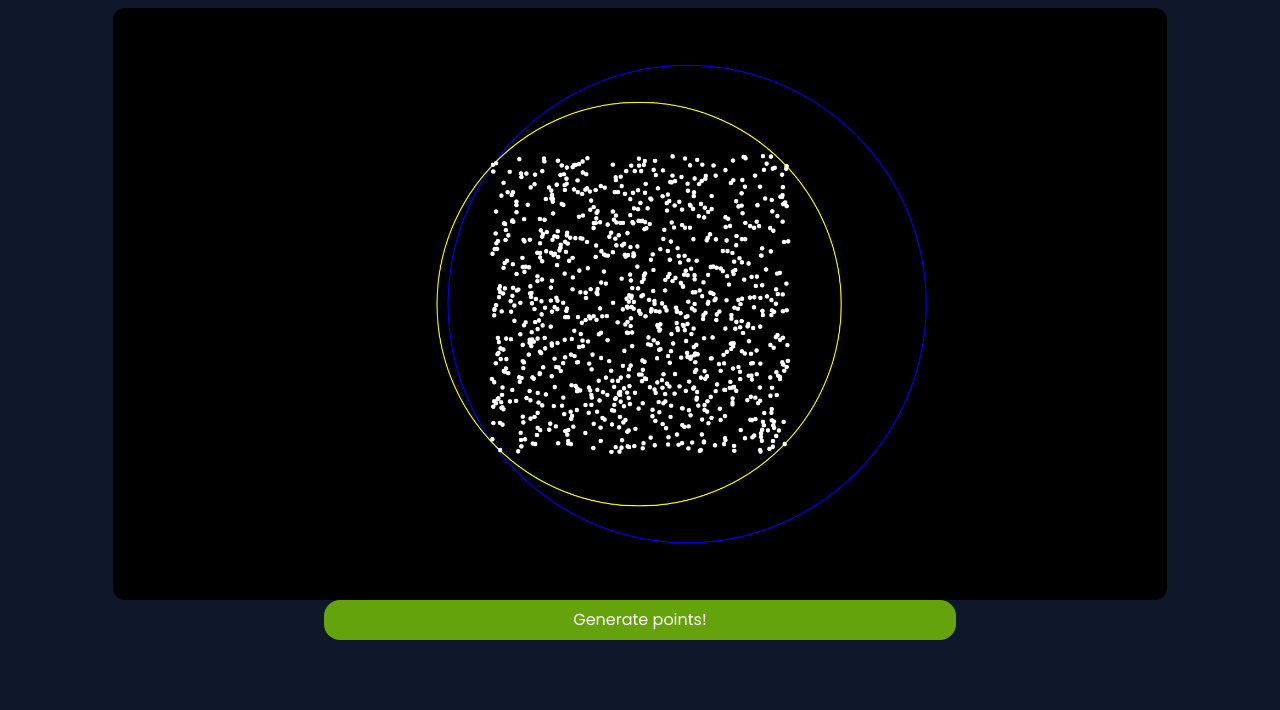
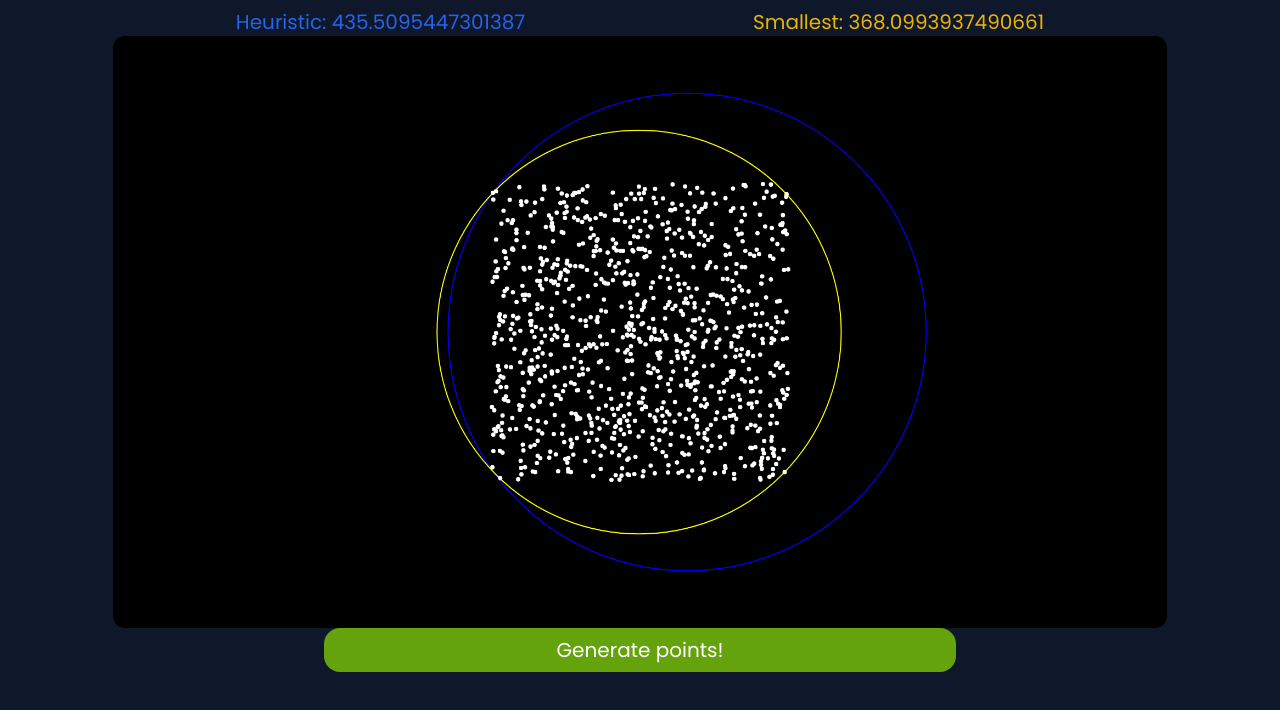
Before and after one commit to srNando0/smallest-enclosing-circle, a React (Vite) app: page / in a window 1280 px wide. Shown: the top 710 px of the page. Built offline with nearby package versions, Linux system fonts and the light colour scheme.

Commit message:
add radius info

```diff
--- a/src/App.tsx
+++ b/src/App.tsx
@@ -4,6 +4,16 @@ import { ReactNode, RefObject } from "react";
 import { Resolution, NullError, Renderer } from "./core/Renderer";
 import { Point, Circle } from "./core/Geometry";
 import { Matrix2, Vector2 } from "./core/LinearAlgebra";
+
+
+
+/*
+	Interfaces
+*/
+interface RadiusInfo {
+	heuristic: number,
+	smallest: number
+}
 
 
 
@@ -30,7 +40,7 @@ function generateRandomPoint(
 function generatePointsAndCircle(
 	renderer: Renderer,
 	resolution: Resolution
-) {
+): RadiusInfo {
 	const points: Point[] = [];
 
 	// Generate points
@@ -61,6 +71,13 @@ function generatePointsAndCircle(
 
 	// Draw points
 	renderer.drawPoints(points, "white", 4);
+
+
+
+	return {
+		heuristic: enclosingCircle.radius,
+		smallest: sec.radius
+	};
 
 
 
@@ -95,24 +112,37 @@ function generatePointsAndCircle(
 	Main ReactNode
 */
 const App = ():ReactNode => {
+	/*
+		Variables
+	*/
 	const canvasRef: RefObject<HTMLCanvasElement> = useRef<HTMLCanvasElement>(null);
+	const renderer = useRef<Renderer | null>(null);
 	const canvasResolution: Resolution = {
 		width: 10*192,
 		height: 10*108
 	};
 
-	let renderer: Renderer | null;
+
+
+	/*
+		Functions
+	*/
+	const clickGenerate = (): void => {
+		if (renderer.current == null)
+			throw new NullError("renderer is null");
+
+		setRadiusInfo(generatePointsAndCircle(renderer.current, canvasResolution));
+	}
 
 
 
-	const clickGenerate = (): void => {
-		if (renderer == null)
-			throw new NullError("renderer is null");
-
-		generatePointsAndCircle(renderer, canvasResolution);
-	}
-
-
+	/*
+		Hooks
+	*/
+	const [radiusInfo, setRadiusInfo] = useState<{heuristic: number, smallest: number}>({
+		heuristic: 0,
+		smallest: 0
+	});
 
 	useEffect(() => {
 		// Exit if the canvas is not loaded yet
@@ -126,9 +156,9 @@ const App = ():ReactNode => {
 
 		// Create a Renderer and call the main function
 		try {
-			renderer = new Renderer(current, canvasResolution);
+			renderer.current = new Renderer(current, canvasResolution);
 
-			generatePointsAndCircle(renderer, canvasResolution);
+			setRadiusInfo(generatePointsAndCircle(renderer.current, canvasResolution));
 		} catch (e: unknown) {
 			if (e instanceof Error) {
 				console.error(e.name);
@@ -141,7 +171,11 @@ const App = ():ReactNode => {
 
 	return (
 		<>
-		<div className='p-2 rounded-xl flex flex-col'>
+		<div className='p-2 rounded-xl flex flex-col text-xl'>
+			<div className="flex justify-evenly">
+				<h1 className="self-center text-blue-600">Heuristic: {radiusInfo.heuristic}</h1>
+				<h1 className="self-center text-yellow-500">Smallest: {radiusInfo.smallest}</h1>
+			</div>
 			<canvas ref={canvasRef} className="w-5/6 self-center bg-black rounded-xl" style = {{imageRendering: "crisp-edges"}}/>
 			<button className="p-2 w-1/2 self-center bg-lime-600 rounded-2xl" onClick={clickGenerate}>Generate points!</button>
 		</div>
```
